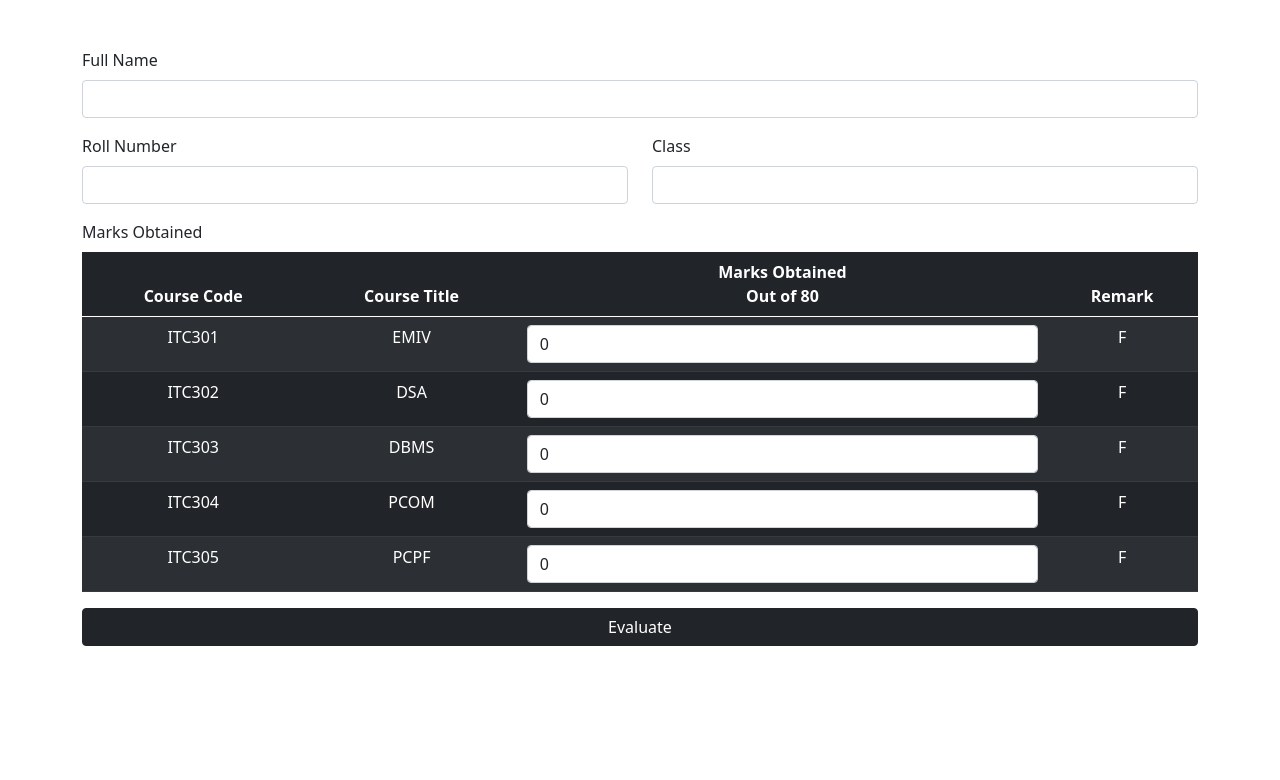
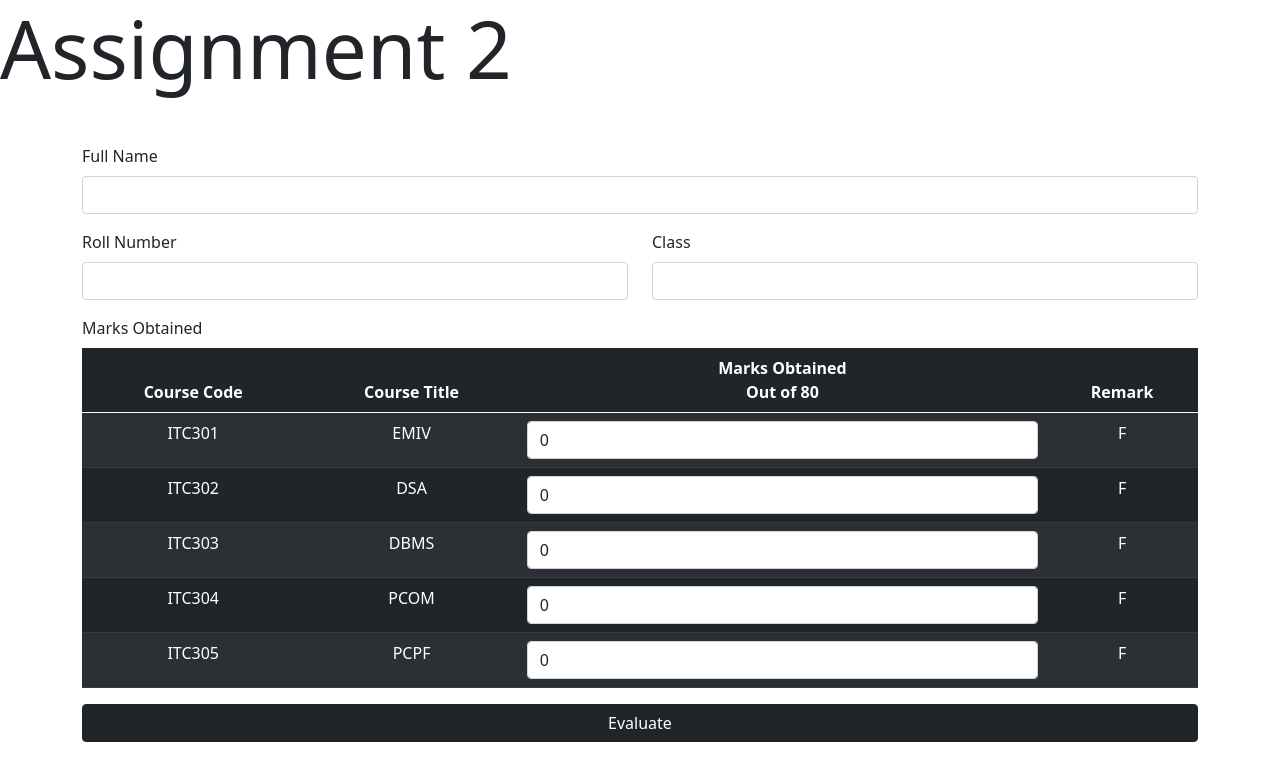
Before and after one commit to LokeshPatil-loki/IP-Assignment-2, a plain HTML site: page index.html in a window 1280 px wide. Drawn offline with nearby package versions, Linux system fonts and the light colour scheme.

Commit message:
Update index.html

```diff
--- a/index.html
+++ b/index.html
@@ -8,7 +8,7 @@
     <link href="https://cdn.jsdelivr.net/npm/bootstrap@5.0.2/dist/css/bootstrap.min.css" rel="stylesheet" integrity="sha384-EVSTQN3/azprG1Anm3QDgpJLIm9Nao0Yz1ztcQTwFspd3yD65VohhpuuCOmLASjC" crossorigin="anonymous">
 </head>
 <body>
-
+    <h1 class="display-1">Assignment 2</h1>
     <form class="container my-5">
         <div class="mb-3">
             <label class="form-label">Full Name</label>
```
